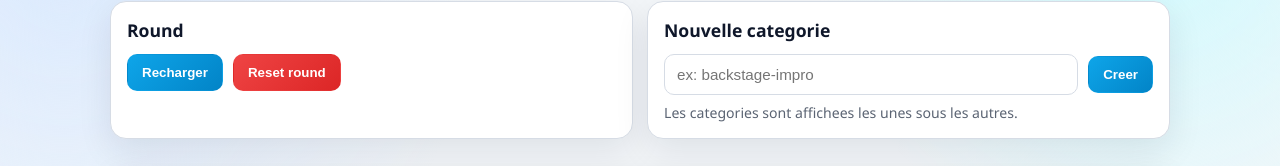
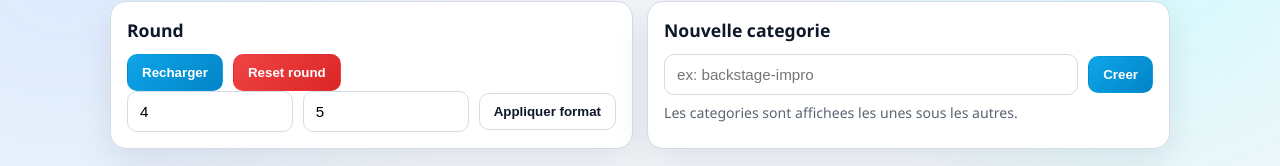
Before and after one commit to LeBruCode/bingo-ulule, a React (Vite) app: page /admin in a window 1280 px wide. Shown: the part 116-282 px from the top of the page. Built offline with nearby package versions, Linux system fonts and the light colour scheme; no server answers; sample sign-in values are in the browser's storage.

Commit message:
feat: make bingo board size configurable (rows/cols) from admin and adapt player grid

```diff
--- a/src/pages/Admin.jsx
+++ b/src/pages/Admin.jsx
@@ -6,6 +6,8 @@ const DEFAULT_CATEGORIES = ["coulisses", "creative", "chat", "public", "dons", "
 export default function Admin() {
   const navigate = useNavigate()
   const [debug, setDebug] = useState(null)
+  const [boardRows, setBoardRows] = useState(4)
+  const [boardCols, setBoardCols] = useState(5)
   const [events, setEvents] = useState([])
   const [newCategoryName, setNewCategoryName] = useState("")
   const [draggedEventId, setDraggedEventId] = useState(null)
@@ -69,6 +71,8 @@ export default function Admin() {
       }
 
       setDebug(debugCall.data)
+      setBoardRows(debugCall.data.rows || 4)
+      setBoardCols(debugCall.data.cols || 5)
       setEvents(eventsCall.data.events || [])
       setStatus("Dashboard charge")
     } finally {
@@ -218,6 +222,29 @@ export default function Admin() {
     }
   }
 
+  async function updateBoardSize() {
+    setLoading(true)
+    setStatus("")
+
+    try {
+      const { response, data } = await fetchJson("/api/admin/board", {
+        method: "PATCH",
+        headers: authHeaders,
+        body: JSON.stringify({ rows: Number(boardRows), cols: Number(boardCols) })
+      })
+
+      if (!response.ok || !data.ok) {
+        setStatus(`Erreur format: ${data.details || data.error || "unknown_error"}`)
+        return
+      }
+
+      setStatus(`Format applique: ${data.board.rows}x${data.board.cols}`)
+      await loadDashboard()
+    } finally {
+      setLoading(false)
+    }
+  }
+
   function logout() {
     localStorage.removeItem("bingoAdminKey")
     navigate("/admin/login", { replace: true })
@@ -254,11 +281,33 @@ export default function Admin() {
               Reset round
             </button>
           </div>
+          <div className="row">
+            <input
+              className="input"
+              type="number"
+              min="2"
+              max="8"
+              value={boardRows}
+              onChange={(e) => setBoardRows(e.target.value)}
+            />
+            <input
+              className="input"
+              type="number"
+              min="2"
+              max="8"
+              value={boardCols}
+              onChange={(e) => setBoardCols(e.target.value)}
+            />
+            <button className="btn ghost" onClick={updateBoardSize} disabled={loading}>
+              Appliquer format
+            </button>
+          </div>
           {debug && (
             <div className="kpis">
               <div><strong>{debug.events}</strong><span>events</span></div>
               <div><strong>{debug.players}</strong><span>players</span></div>
               <div><strong>{debug.triggered}</strong><span>triggered</span></div>
+              <div><strong>{debug.rows}x{debug.cols}</strong><span>grille</span></div>
               <div><strong>{debug.gameVersion}</strong><span>game ver</span></div>
             </div>
           )}
--- a/src/pages/Player.jsx
+++ b/src/pages/Player.jsx
@@ -87,6 +87,7 @@ if(!card) return (
 )
 
 const activeCount = card.filter((eventName)=>state?.triggered.includes(eventName)).length
+const boardCols = state?.board?.cols || 5
 
 return(
 <div className="player-shell">
@@ -98,7 +99,7 @@ return(
  <span className="player-counter">{activeCount}/{card.length} cases actives</span>
 </div>
 
-<div className="card-grid player-grid">
+<div className="card-grid player-grid" style={{gridTemplateColumns:`repeat(${boardCols}, minmax(0, 1fr))`}}>
 
 {card.map((c,i)=>{
 
```
Also changed, not shown: server.js (+71 -12 lines), 1 other file (tests, documents, lock files or other folders).
